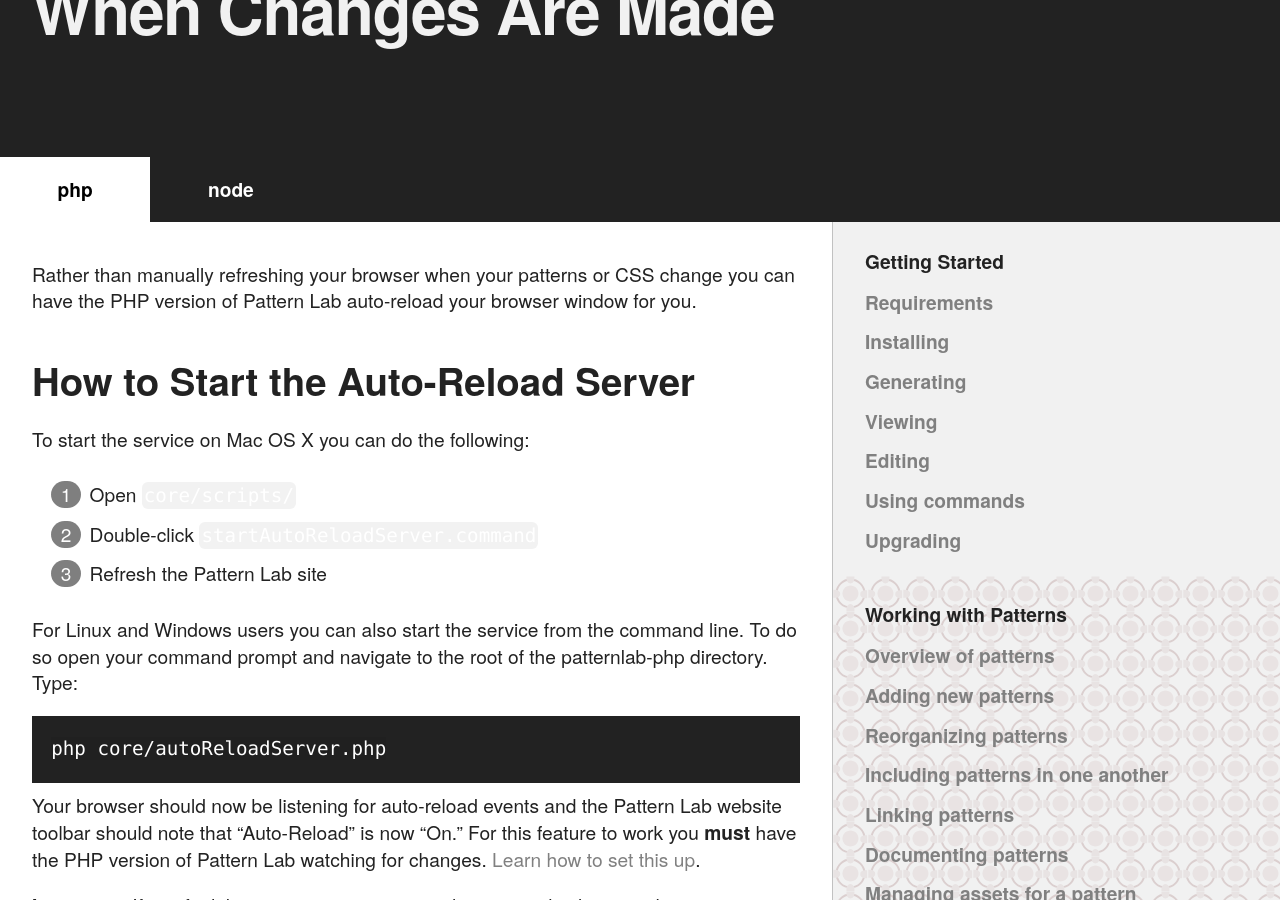
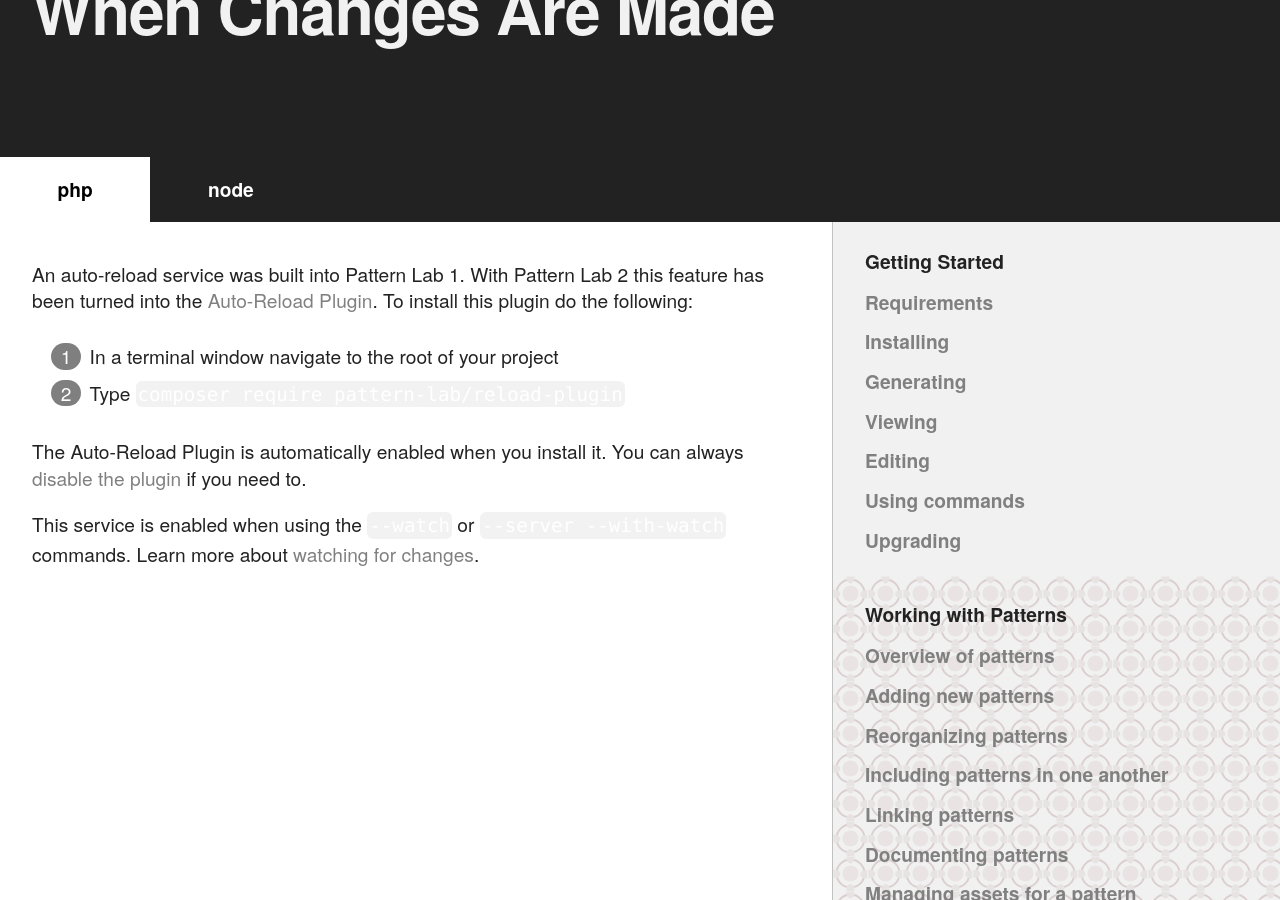
Before and after one commit to pattern-lab/website, a Jekyll site: the page built from docs/advanced-reload-browser.md, in a window 1280 px wide and 900 px high, scrolled down 278 px. Built offline with Jekyll 4.4.1, drawn with Linux system fonts in a browser that asks for light colours; comment, search, counter and statistics services are not loaded; some of the changed text lies outside the part shown.

Commit message:
updating auto-reload docs

````diff
--- a/docs/advanced-reload-browser.md
+++ b/docs/advanced-reload-browser.md
@@ -14,44 +14,14 @@
 
 {% capture m %}
 
+An auto-reload service was built into Pattern Lab 1. With Pattern Lab 2 this feature has been turned into the [Auto-Reload Plugin](https://github.com/pattern-lab/plugin-php-reload). To install this plugin do the following:
 
-Rather than manually refreshing your browser when your patterns or CSS change you can have the PHP version of Pattern Lab auto-reload your browser window for you.
+1. In a terminal window navigate to the root of your project
+2. Type `composer require pattern-lab/reload-plugin`
 
-## How to Start the Auto-Reload Server
+The Auto-Reload Plugin is automatically enabled when you install it. You can always [disable the plugin](https://github.com/pattern-lab/plugin-php-reload#disabling-the-plugin) if you need to.
 
-To start the service on Mac OS X you can do the following:
-
-1. Open `core/scripts/`
-2. Double-click `startAutoReloadServer.command`
-3. Refresh the Pattern Lab site
-
-For Linux and Windows users you can also start the service from the command line. To do so open your command prompt and navigate to the root of the patternlab-php directory. Type:
-
-```
-php core/autoReloadServer.php
-```
-
-Your browser should now be listening for auto-reload events and the Pattern Lab website toolbar should note that "Auto-Reload" is now "On." For this feature to work you **must** have the PHP version of Pattern Lab watching for changes. [Learn how to set this up](/docs/advanced-auto-regenerate.html).
-
-**Important:** If you find that content sync is not working properly please make sure your browser [supports WebSockets](http://caniuse.com/websockets).
-
-## How to Start the Watcher & Auto-Reload Server at the Same Time
-
-To start the watch and auto-reload services together on Mac OS X you can do the following:
-
-1. Open `core/scripts/`
-2. Double-click `startWatcherWithAutoReload.command`
-3. Refresh the Pattern Lab site
-
-For Linux and Windows users you can also start the service from the command line. To do so open your command prompt and navigate to the root of the `patternlab-php` directory. Type:
-
-```
-php core/builder.php -wr
-```
-
-## How to Stop the Service
-
-To stop the service on Mac OS X you can press `CTRL+C` in the Terminal window where the process is running. If you've used the method above to start the watch and the auto-reload server they  will both shut down when using `CTRL+C`.
+This service is enabled when using the `--watch` or `--server --with-watch` commands. Learn more about [watching for changes](/docs/advanced-auto-regenerate.html).
 
 {% endcapture %}
 {{ m | markdownify }}
````
